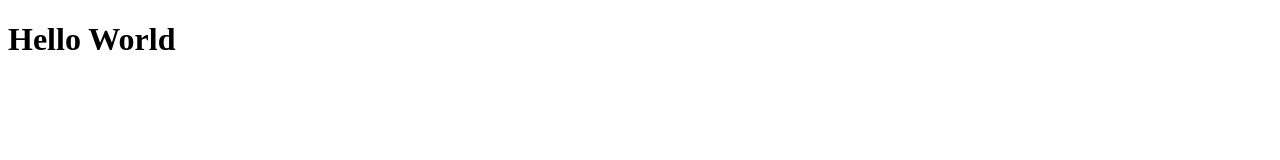
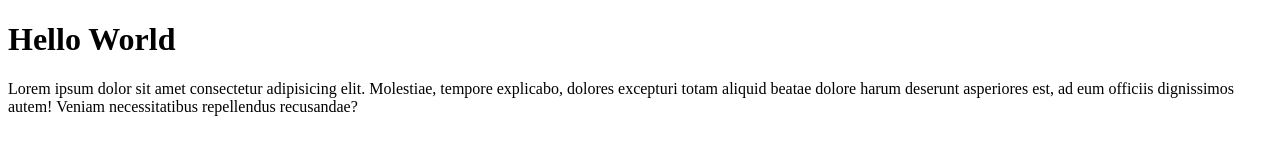
Before and after one commit to Izaaah/Izaah-git-test, a plain HTML site: page index.html in a window 1280 px wide. Drawn offline with Linux system fonts and the light colour scheme.

Commit message:
Menambahkan paragraf

```diff
--- a/index.html
+++ b/index.html
@@ -7,5 +7,6 @@
 </head>
 <body>
     <h1>Hello World</h1>
+    <p>Lorem ipsum dolor sit amet consectetur adipisicing elit. Molestiae, tempore explicabo, dolores excepturi totam aliquid beatae dolore harum deserunt asperiores est, ad eum officiis dignissimos autem! Veniam necessitatibus repellendus recusandae?</p>
 </body>
 </html>
```
